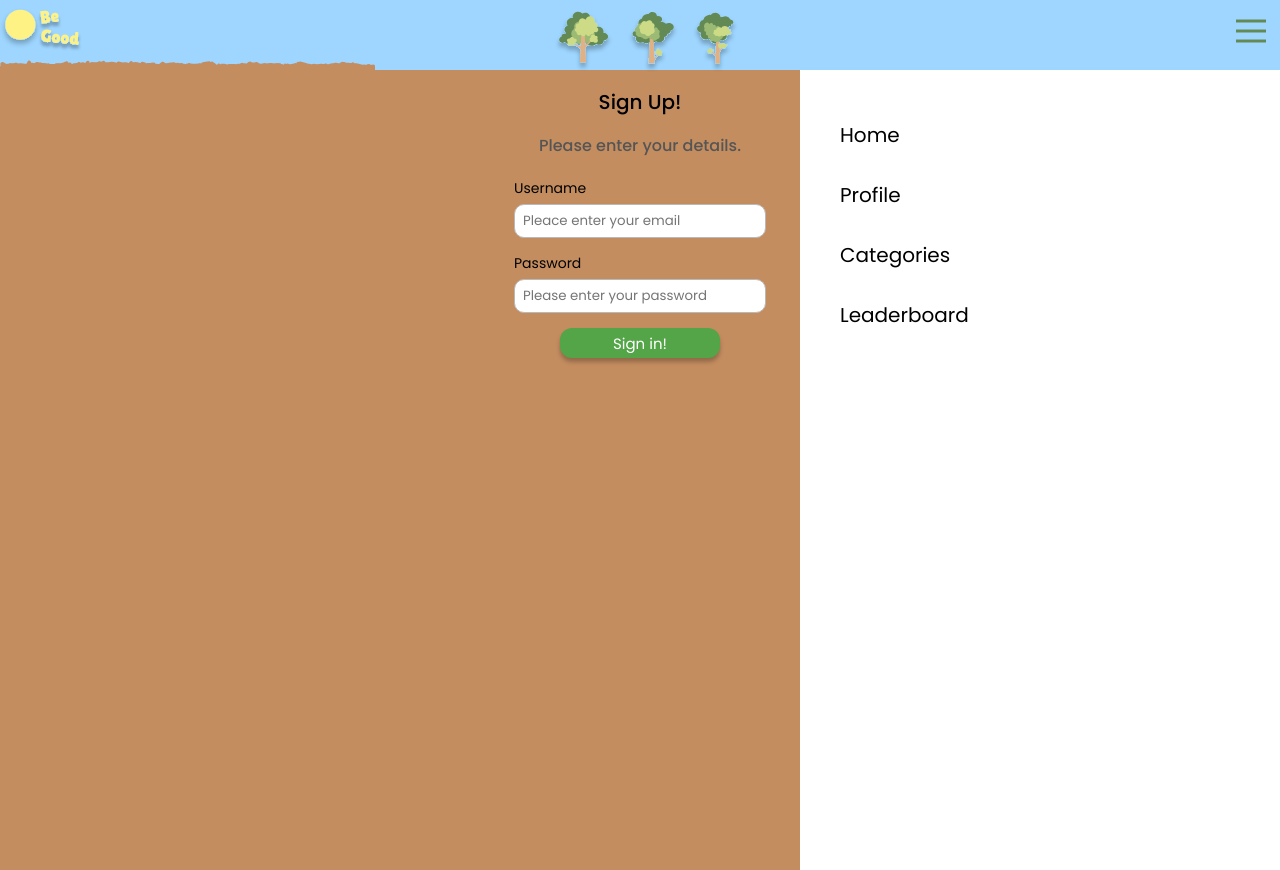
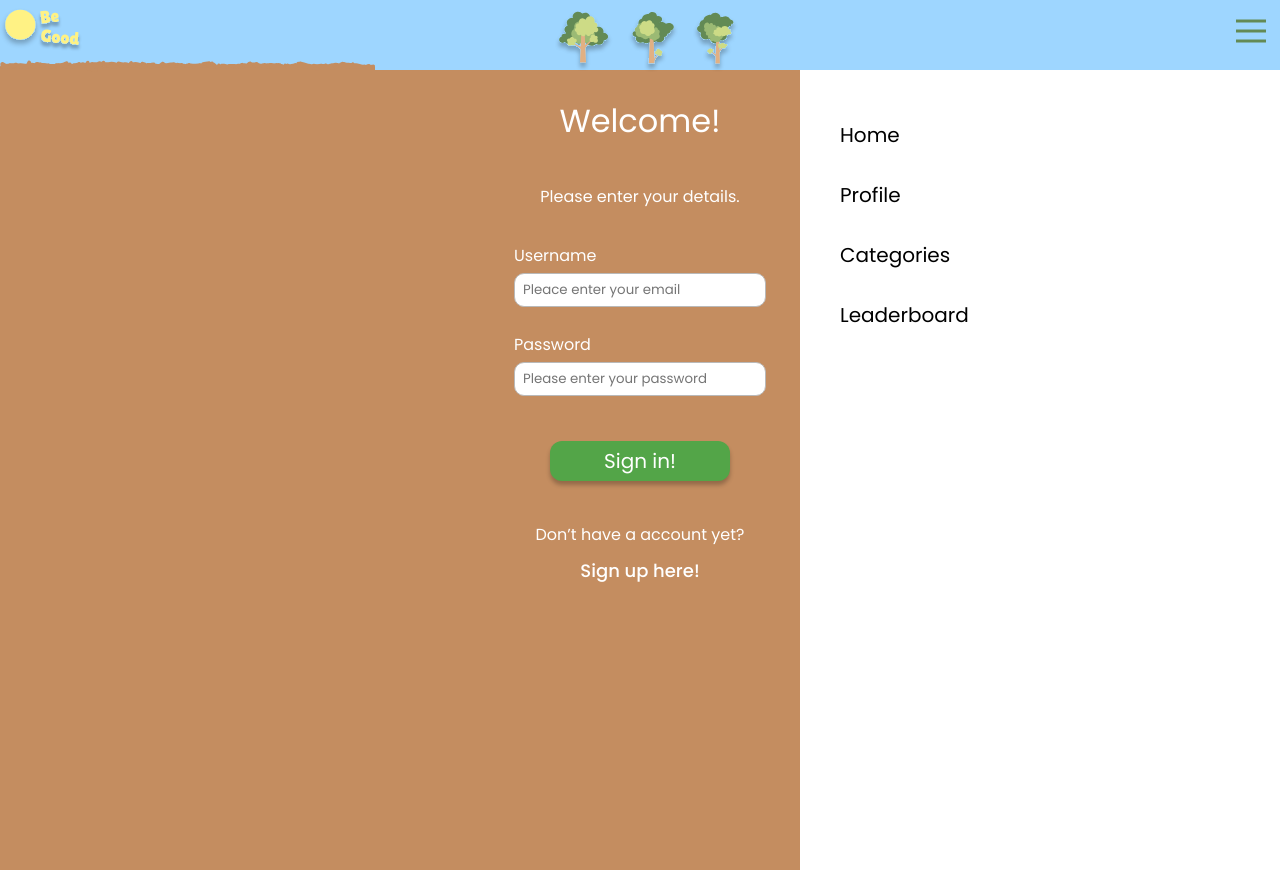
Before and after one commit to JohanSantanaGalvanJob/Sustainability-Project, a React (Create React App) app in the folder client/: page /signIn in a window 1280 px wide. Built offline with nearby package versions, Linux system fonts and the light colour scheme.

Commit message:
Login page ready, need to add functionality later

```diff
--- a/client/src/Pages/SignIn/SignIn.jsx
+++ b/client/src/Pages/SignIn/SignIn.jsx
@@ -5,7 +5,7 @@ import './SignIn.scss'
 function SignIn() {
   return (
     <section className='sign-in-container'>
-      <h1>Sign Up!</h1>
+      <h1>Welcome!</h1>
       <h2>Please enter your details.</h2>
       <form>
         <label htmlFor='username'>Username</label>
@@ -14,6 +14,10 @@ function SignIn() {
         <input name='password' placeholder='Please enter your password'></input>
         <button className='submit-btn'>Sign in!</button>
       </form>
+      <h3>Don’t have a account yet?</h3>
+      <a>
+        <h4>Sign up here!</h4>
+      </a>
     </section>
   )
 }
--- a/client/src/Pages/SignIn/SignIn.scss
+++ b/client/src/Pages/SignIn/SignIn.scss
@@ -9,15 +9,25 @@
     align-items: center;
     height: 100vh;
     background-color: $brown;
+    color: $white;
     h1 {
-        font-weight: 500;
-        font-size: 2rem;
+        font-weight: 400;
+        font-size: 3.2rem;
     }
     h2 {
+        font-weight: 400;
+        font-size: 1.6rem;
+
+    }
+    h3 {
+        font-size: 1.6rem;
+        font-weight: 400;
+        margin-bottom: 0;
+    }
+    h4 {
+        font-size: 1.8rem;
         font-weight: 500;
-        font-size: 1.6rem;
-        color: $darkGray;
-        margin: 0;
+        margin-top: 1rem;
     }
     form {
         margin-top: 2rem;
@@ -25,14 +35,15 @@
         flex-direction: column;
         gap: 0.5rem;
         label {
-            font-size: 1.4rem;
+            font-size: 1.6rem;
+            color: $white;
         }
         input {
             border: 1px solid #B9B9B9;
             border-radius: 10px;
             height: 30px;
             width: 240px;
-            margin-bottom: 1rem;
+            margin-bottom: 2rem;
             font-family: $primary;
             padding-left: 0.8rem;
         }
@@ -43,10 +54,12 @@
             background-color: $green;
             color: $white;
             font-family: $primary;
-            font-size: 1.5rem;
-            height: 30px;
-            width: 160px;
+            font-size: 2rem;
+            height: 40px;
+            width: 180px;
             align-self: center;
+            margin-top: 2rem;
+            margin-bottom: 2.5rem;
         }
     }
 }
```
Also changed, not shown: client/src/images/loginTree.svg (deleted).
